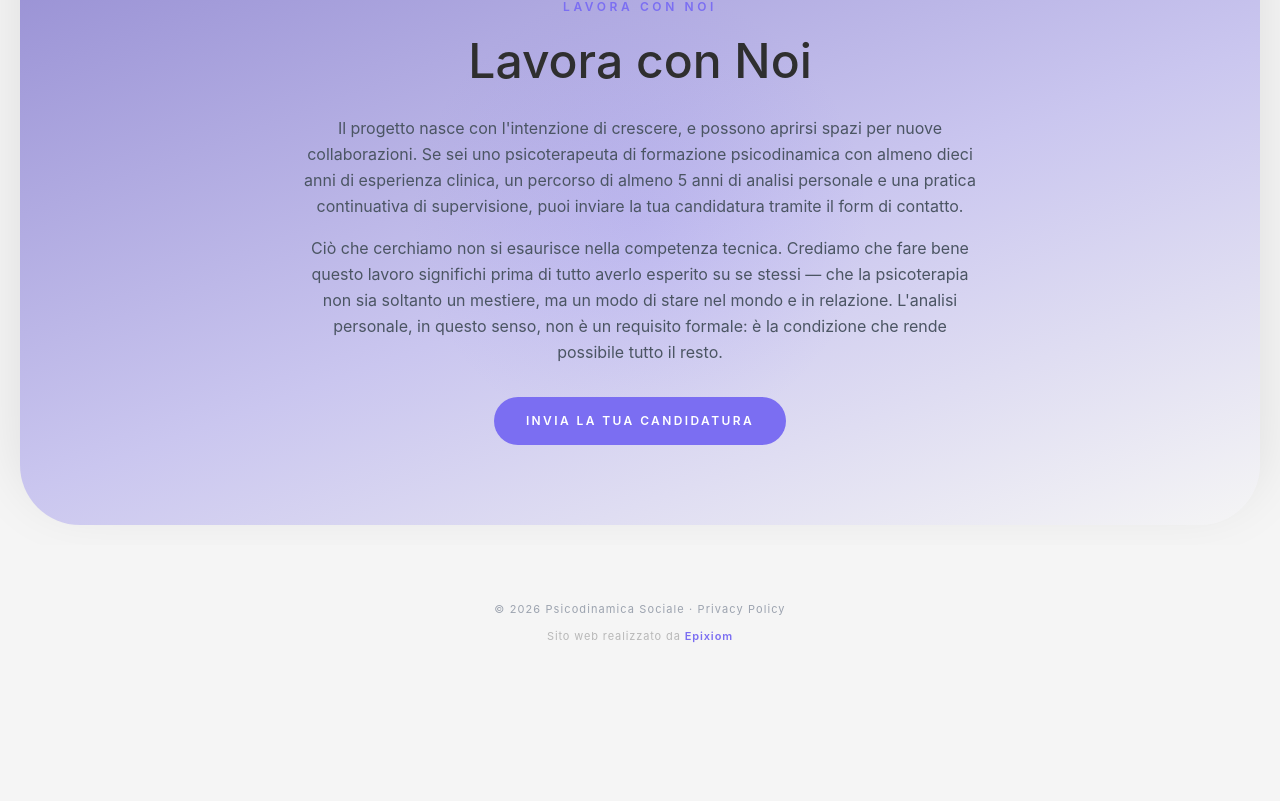
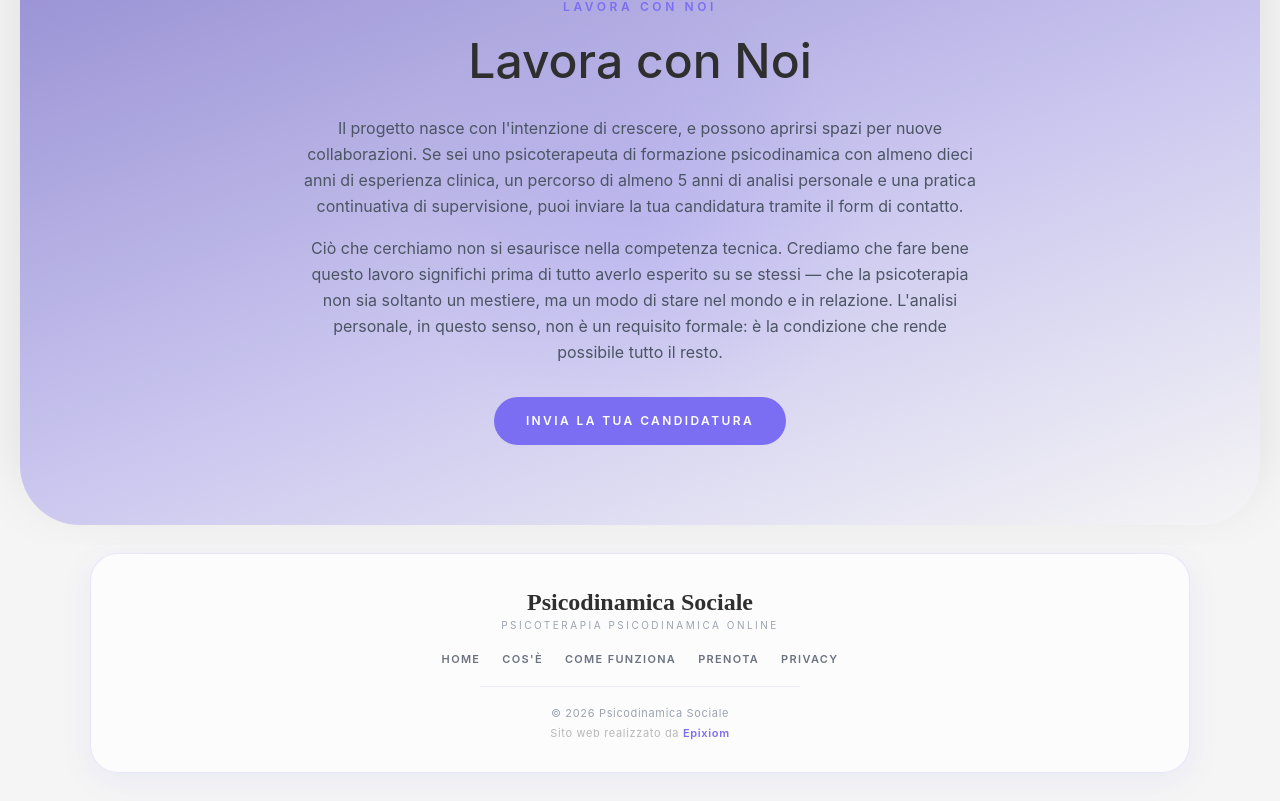
Before and after one commit to TheEmilz/psicodinamica-sociale, a React (Vite) app: page / in a window 1280 px wide. Shown: the part 4949-5750 px from the top of the page. Before the commit the page ends 5637 px from the top, so only its background shows below. Built offline with nearby package versions, Linux system fonts and the light colour scheme.

Commit message:
Footer: card arrotondata in stile header con nav e crediti

```diff
--- a/src/App.jsx
+++ b/src/App.jsx
@@ -672,16 +672,60 @@ export default function App() {
       </section>
 
       {/* Footer */}
-      <footer style={{ background: '#f5f5f5', padding: '56px 24px 44px', textAlign: 'center', position: 'relative', zIndex: 6 }}>
-        <p style={{ margin: 0, fontSize: '11px', letterSpacing: '0.1em', color: '#9ca3af' }}>
-          © 2026 Psicodinamica Sociale · <a href="#/privacy" style={{ color: '#9ca3af' }}>Privacy Policy</a>
+      <footer style={{ background: '#f5f5f5', padding: '8px 20px 28px', position: 'relative', zIndex: 6 }}>
+        <motion.div
+          initial={{ opacity: 0, y: 24 }}
+          whileInView={{ opacity: 1, y: 0 }}
+          viewport={{ once: true, amount: 0.4 }}
+          transition={{ duration: 0.6, ease: [0.22, 1, 0.36, 1] }}
+          style={{
+            maxWidth: '1100px',
+            margin: '0 auto',
+            background: 'rgba(255,255,255,0.7)',
+            backdropFilter: 'blur(12px)',
+            WebkitBackdropFilter: 'blur(12px)',
+            border: '1px solid rgba(99,102,241,0.14)',
+            borderRadius: '28px',
+            boxShadow: '0 8px 32px rgba(99,102,241,0.08)',
+            padding: '36px 32px 30px',
+            display: 'flex',
+            flexDirection: 'column',
+            alignItems: 'center',
+            gap: '18px',
+            textAlign: 'center',
+          }}
+        >
+          <div style={{ display: 'flex', flexDirection: 'column', alignItems: 'center', gap: '4px' }}>
+            <span style={{ fontFamily: "'Cormorant Garamond', serif", fontSize: '1.5rem', fontWeight: 600, color: '#2f2f2f', lineHeight: 1 }}>
+              Psicodinamica Sociale
+            </span>
+            <span style={{ fontSize: '10px', letterSpacing: '0.25em', textTransform: 'uppercase', color: '#9ca3af' }}>
+              Psicoterapia psicodinamica online
+            </span>
+          </div>
+
+          <nav style={{ display: 'flex', flexWrap: 'wrap', justifyContent: 'center', gap: '8px 22px' }}>
+            <a href="#home" onClick={(e) => { e.preventDefault(); scrollToSection('#home') }} style={{ fontSize: '11px', fontWeight: 600, letterSpacing: '0.12em', textTransform: 'uppercase', color: '#6b7280', textDecoration: 'none', cursor: 'pointer' }}>Home</a>
+            <a href="#cos-e" onClick={(e) => { e.preventDefault(); scrollToSection('#cos-e') }} style={{ fontSize: '11px', fontWeight: 600, letterSpacing: '0.12em', textTransform: 'uppercase', color: '#6b7280', textDecoration: 'none', cursor: 'pointer' }}>Cos&apos;è</a>
+            <a href="#come-funziona" onClick={(e) => { e.preventDefault(); scrollToSection('#come-funziona') }} style={{ fontSize: '11px', fontWeight: 600, letterSpacing: '0.12em', textTransform: 'uppercase', color: '#6b7280', textDecoration: 'none', cursor: 'pointer' }}>Come funziona</a>
+            <a href="#prenota" onClick={(e) => { e.preventDefault(); scrollToSection('#prenota') }} style={{ fontSize: '11px', fontWeight: 600, letterSpacing: '0.12em', textTransform: 'uppercase', color: '#6b7280', textDecoration: 'none', cursor: 'pointer' }}>Prenota</a>
+            <a href="#/privacy" style={{ fontSize: '11px', fontWeight: 600, letterSpacing: '0.12em', textTransform: 'uppercase', color: '#6b7280', textDecoration: 'none' }}>Privacy</a>
+          </nav>
+
+          <div style={{ width: '100%', maxWidth: '320px', height: '1px', background: 'rgba(99,102,241,0.12)' }} />
+
+          <div style={{ display: 'flex', flexDirection: 'column', alignItems: 'center', gap: '4px' }}>
+            <p style={{ margin: 0, fontSize: '11px', letterSpacing: '0.06em', color: '#9ca3af' }}>
+              © 2026 Psicodinamica Sociale
             </p>
-        <p style={{ margin: '10px 0 0', fontSize: '11px', letterSpacing: '0.08em', color: '#b8b8b8' }}>
+            <p style={{ margin: 0, fontSize: '11px', letterSpacing: '0.06em', color: '#b8b8b8' }}>
               Sito web realizzato da{' '}
               <a href="https://epixiom.io" target="_blank" rel="noopener noreferrer" style={{ color: '#7b6ef2', textDecoration: 'none', fontWeight: 600 }}>
                 Epixiom
               </a>
             </p>
+          </div>
+        </motion.div>
       </footer>
     </div>
   )
```
Lines whose indentation alone changed are shown as unchanged.
